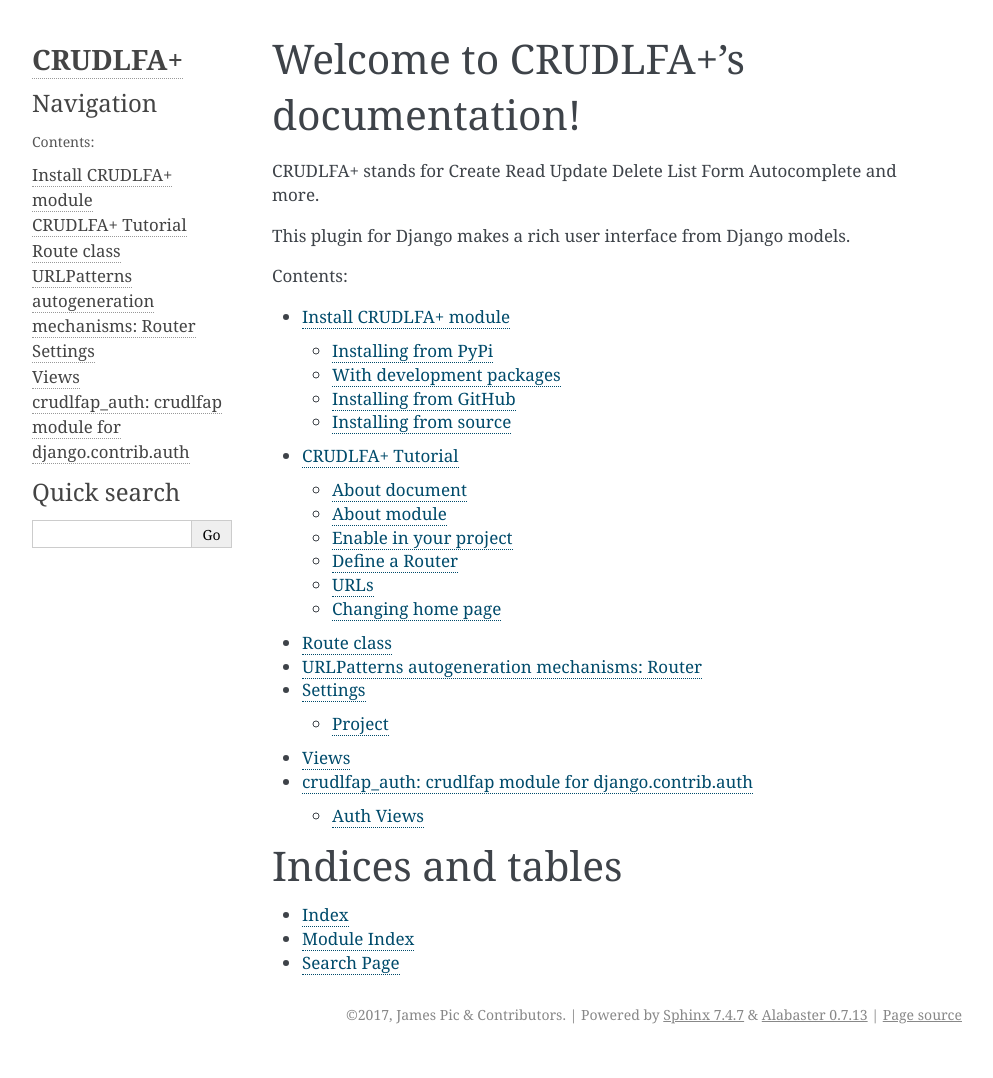
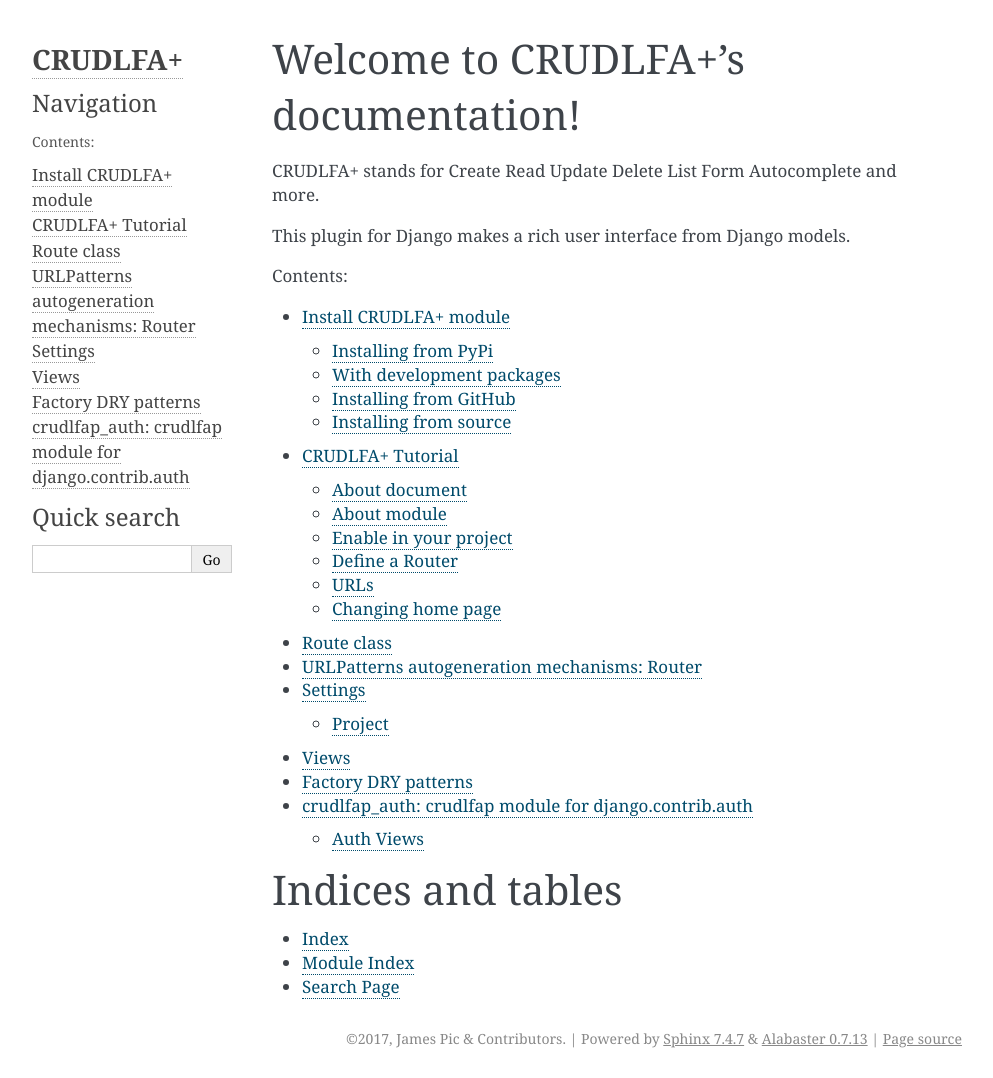
Before and after one commit to yourlabs/crudlfap, a Sphinx documentation site: the page built from docs/index.rst, in a window 1280 px wide. Shown: the whole page, without its empty margins (148-1141 px from the left). Built offline with Sphinx 7.4.7, drawn with Linux system fonts in a browser that asks for light colours; before the commit the page ends 1054 px from its top, so only the background shows below that.

Commit message:
Add Factory documentation !

```diff
--- /dev/null
+++ b/docs/factory.rst
@@ -0,0 +1,5 @@
+Factory DRY patterns
+~~~~~~~~~~~~~~~~~~~~
+
+.. automodule:: crudlfap.factory
+   :members:
--- a/docs/index.rst
+++ b/docs/index.rst
@@ -20,6 +20,7 @@
    router
    settings
    views
+   factory
    crudlfap_auth/index
 
 Indices and tables
```
